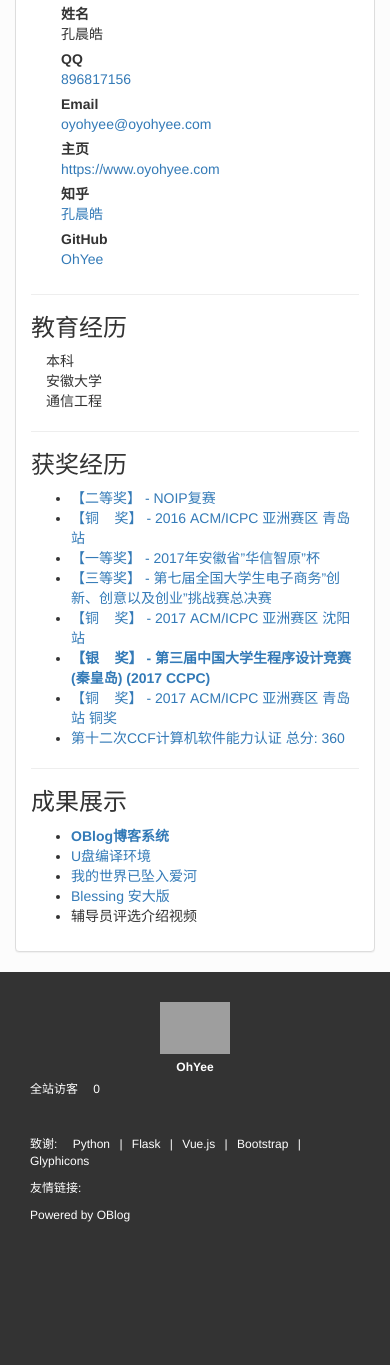
After one commit to OhYee/OBlog, a Flask app: template OBlog/templates/pages/about.html in a window 390 px wide. The commit adds this page. Shown: the part 484-1849 px from the top of the page. Run offline with Flask 2, Linux system fonts and the light colour scheme; the template is opened without the code that fills it, so the values that code supplies are empty; data comes from the database, SQL or seed files in the repository; some libraries are stand-ins or nearby versions; some web fonts are replaced; grey boxes are pictures that could not be loaded.

Commit message:
重构完成，开始测试

```diff
--- a/OBlog/blueprint/__init__.py
+++ b/OBlog/blueprint/__init__.py
@@ -13,7 +13,6 @@ from flask import session, current_app, request, abort
 
 
 @adminBP.before_request
-@pagesBP.before_request
 @pagesAdminBP.before_request
 @pagesApiBP.before_request
 @postsAdminBP.before_request
--- a/OBlog/static/css/local.css
+++ b/OBlog/static/css/local.css
@@ -517,7 +517,7 @@ kbd {
     height: 78px;
     width: 100%;
     /* background-image: -webkit-gradient(linear, left top, left bottom, color-stop(0, hsla(0, 0%, 100%, 0)), to(#f6f6f6)); */
-    background-image: radial-gradient(ellipse 70% 90% at bottom, rgba(255, 255, 255, 1) 50%, rgba(255, 255, 255, 0) 70%);
+    background-image: linear-gradient(-180deg, hsla(0, 0%, 100%, 0), #fcfcfc);
 }
 
 .unfold-field_text {
@@ -529,7 +529,8 @@ kbd {
     font-size: 0px;
     line-height: 46px;
     text-align: center;
-    background: radial-gradient(ellipse 70% 200% at top, rgba(255, 255, 255, 1) 50%, rgba(255, 255, 255, 0) 70%);
+    height: 200px;
+    background: #fcfcfc;
 }
 
 .unfold-field_text span {
--- a/OBlog/templates/admin/comments.html
+++ b/OBlog/templates/admin/comments.html
@@ -28,7 +28,9 @@
                             </label>
                         </div>
                     </td>
-                    <td><a :href="'/'+comment.url" v-text="comment.url"></td>
+                    <td>
+                        <a :href="'/'+comment.url" v-text="comment.url">
+                    </td>
                     <td v-text="comment.time"></td>
                     <td v-text="comment.ip"></td>
                     <td>
@@ -45,7 +47,7 @@
                             </label>
                         </div>
                     </td>
-                    <td v-text="comment.raw"></td>
+                    <td style="max-width:100px" class="cut" v-text="comment.raw" :title="comment.raw"></td>
                     <td>
                         <button @click="submit(idx)" class="btn btn-default" :class="'btn-'+comment.class" v-text="comment.hint" :disabled="comment.hint=='loading...'">修改</button>
                     </td>
--- a/OBlog/templates/admin/posts.html
+++ b/OBlog/templates/admin/posts.html
@@ -20,9 +20,9 @@
                 <tr v-for="(post,idx) in posts" v-if="post.exist">
                     <td v-text="post.url" class="cut" style="max-width:100px"></td>
                     <td class="cut" style="max-width:150px">
-                        <a :href="'/post/'+post.url+'/'" v-text="post.title"></a>
+                        <a :href="'/post/'+post.url+'/'" v-text="post.title" :title="post.title"></a>
                     </td>
-                    <td v-text="post.abstruct" class="cut" style="max-width:200px"></td>
+                    <td v-text="post.abstruct" class="cut" style="max-width:200px" :title="post.abstruct"></td>
                     <td v-text="post.published"></td>
                     <td>
                         <a class="btn btn-default" v-bind:href="'/admin/posts/edit/'+post.url+'/'" role="button">编辑</a>
--- a/OBlog/templates/layout/comments.html
+++ b/OBlog/templates/layout/comments.html
@@ -1,5 +1,5 @@
 <!-- 评论区 -->
-<div id="comments" class="panel panel-default">
+<div id="vue_comments" class="panel panel-default">
     <div class="panel-heading">发布评论</div>
     <div class="panel-body">
         <alert id="alert" :alert="alert" @close="close"></alert>
--- a/OBlog/templates/layout/comments.js
+++ b/OBlog/templates/layout/comments.js
@@ -1,7 +1,7 @@
 var url = "{{ comments_url }}";
 
-vue = new Vue({
-    el: '#comments',
+var vue = new Vue({
+    el: '#vue_comments',
     data: {
         comments: [],
         loading: true,
@@ -108,7 +108,7 @@ vue = new Vue({
             this.makeSort();
         }
     }
-})
+});
 
 $(document).ready(() => {
     vue.loading = true;
--- a/OBlog/templates/layout/jscss.html
+++ b/OBlog/templates/layout/jscss.html
@@ -6,7 +6,7 @@
 <link rel="stylesheet" href="//cdn.bootcss.com/bootstrap/3.3.7/css/bootstrap.min.css" integrity="sha384-BVYiiSIFeK1dGmJRAkycuHAHRg32OmUcww7on3RYdg4Va+PmSTsz/K68vbdEjh4u" crossorigin="anonymous">
 
 <!-- masonry -->
-<script src="https://cdn.bootcss.com/masonry/4.2.1/masonry.pkgd.min.js"></script>
+<!-- <script src="https://cdn.bootcss.com/masonry/4.2.1/masonry.pkgd.min.js"></script> -->
 
 <!-- lightbox -->
 <link href="https://cdn.bootcss.com/lightbox2/2.10.0/css/lightbox.min.css" rel="stylesheet">
--- /dev/null
+++ b/OBlog/templates/pages/about.html
@@ -0,0 +1,147 @@
+{% extends "layout/layout.html" %} {% block content %}
+<div class="container">
+    <div class="panel panel-default">
+        <div class="panel-body">
+            <div class="text-center">
+                <b>
+                    欢迎来到我的博客
+                </b>
+            </div>
+        </div>
+
+    </div>
+
+    <div class="panel panel-default">
+        <div class="panel-body">
+
+            <div class="row">
+                <div class="col-sm-12 col-lg-3">
+                    <img class="img-responsive" src="/static/img/logo.svg" />
+                </div>
+                <div class="col-sm-12 col-lg-9">
+                    <div class="row center">
+                        <div class="col-sm-4 bold">
+                            姓名
+                        </div>
+                        <div class="col-sm-8">
+                            孔晨皓
+                        </div>
+                    </div>
+                    <div class="row center">
+                        <div class="col-sm-4 bold">
+                            QQ
+                        </div>
+                        <div class="col-sm-8">
+                            <a target="_blank" href="http://wpa.qq.com/msgrd?v=3&uin=896817156&site=qq&menu=yes">896817156</a>
+                        </div>
+                    </div>
+                    <div class="row center">
+                        <div class="col-sm-4 bold">
+                            Email
+                        </div>
+                        <div class="col-sm-8">
+                            <a href="mailto:oyohyee@oyohyee.com">oyohyee@oyohyee.com</a>
+                        </div>
+                    </div>
+                    <div class="row center">
+                        <div class="col-sm-4 bold">
+                            主页
+                        </div>
+                        <div class="col-sm-8">
+                            <a href="https://www.oyohyee.com">https://www.oyohyee.com</a>
+                        </div>
+                    </div>
+                    <div class="row center">
+                        <div class="col-sm-4 bold">
+                            知乎
+                        </div>
+                        <div class="col-sm-8">
+                            <a href="https://www.zhihu.com/people/kong-chen-hao">孔晨皓</a>
+                        </div>
+                    </div>
+                    <div class="row center">
+                        <div class="col-sm-4 bold">
+                            GitHub
+                        </div>
+                        <div class="col-sm-8">
+                            <a href="https://github.com/OhYee">OhYee</a>
+                        </div>
+                    </div>
+                </div>
+            </div>
+
+
+            <hr>
+
+
+            <h3>教育经历</h3>
+            <div class="row center">
+                <div class="col-sm-4">
+                    本科
+                </div>
+                <div class="col-sm-4">
+                    安徽大学
+                </div>
+                <div class="col-sm-4">
+                    通信工程
+                </div>
+            </div>
+
+
+            <hr>
+
+
+            <h3>获奖经历</h3>
+            <ul>
+                <li>
+                    <a href="/static/img/noip.jpg">【二等奖】 - NOIP复赛</a>
+                </li>
+                <li>
+                    <a href="/static/img/qingdao.jpg">【铜&nbsp;&nbsp;&nbsp;&nbsp;奖】 - 2016 ACM/ICPC 亚洲赛区 青岛站</a>
+                </li>
+                <li>
+                    <a href="/static/img/2017.jpg">【一等奖】 - 2017年安徽省”华信智原”杯</a>
+                </li>
+                <li>
+                    <a href="/static/img/3u.jpg">【三等奖】 - 第七届全国大学生电子商务”创新、创意以及创业”挑战赛总决赛</a>
+                </li>
+                <li>
+                    <a href="/static/img/shenyang.png">【铜&nbsp;&nbsp;&nbsp;&nbsp;奖】 - 2017 ACM/ICPC 亚洲赛区 沈阳站</a>
+                </li>
+                <li class="bold">
+                    <a href="/static/img/qinhuangdao.png">【银&nbsp;&nbsp;&nbsp;&nbsp;奖】 - 第三届中国大学生程序设计竞赛(秦皇岛) (2017 CCPC)</a>
+                </li>
+                <li>
+                    <a href="/static/img/qingdao2.png">【铜&nbsp;&nbsp;&nbsp;&nbsp;奖】 - 2017 ACM/ICPC 亚洲赛区 青岛站 铜奖</a>
+                </li>
+                <li>
+                    <a href="/static/img/csp.png">第十二次CCF计算机软件能力认证 总分: 360</a>
+                </li>
+            </ul>
+
+
+            <hr>
+
+            <h3>成果展示</h3>
+            <ul>
+                <li class="bold">
+                    <a href="/">OBlog博客系统</a>
+                </li>
+                <li>
+                    <a href="/projects/portable">U盘编译环境</a>
+                </li>
+                <li>
+                    <a href="http://www.bilibili.com/video/av3197097/" target="_blank" rel="external">我的世界已坠入爱河</a>
+                </li>
+                <li>
+                    <a href="http://www.bilibili.com/video/av9039463/" target="_blank" rel="external">Blessing 安大版</a>
+                </li>
+                <li>辅导员评选介绍视频 </li>
+            </ul>
+
+
+        </div>
+
+    </div>
+</div>
+{% endblock %}
--- a/OBlog/templates/pages/index.html
+++ b/OBlog/templates/pages/index.html
@@ -62,7 +62,7 @@ import vue_post,jinjia_post %}
 
 
 
-    vue = new Vue({
+    var vue = new Vue({
         el: '#app',
         data: {
             tags: [],
--- a/OBlog/templates/pages/post.html
+++ b/OBlog/templates/pages/post.html
@@ -120,4 +120,4 @@
 </div>
 
 {% endblock %} {% block script %} {% with comments_url = 'post/'+post.url %} {% from 'macro/script.macro' import script with
-context %}{{ script('layout/comments.js') }} {% endwith %}{% endblock %};
+context %}{{ script('layout/comments.js') }} {% endwith %} {{ super() }}{% endblock %};
--- a/OBlog/views.py
+++ b/OBlog/views.py
@@ -34,6 +34,27 @@ def tags(page=1):
     return render_template("pages/tags.html", thisPage='tags', tags=getTags())
 
 
+@app.route('/sitemap.xml')
+def sitemapxml():
+    xml = '<?xml version="1.0"?><urlset xmlns="http://www.sitemaps.org/schemas/sitemap/0.9">'
+    from .blueprint.posts.main import getPublishedPostsUrl
+    posts = getPublishedPostsUrl()
+    for post in posts:
+        xml += '<url><loc>%s</loc></url>' % (
+            'http://www.oyohyee.com/' + post['url'])
+    xml += '</urlset>'
+    return xml
+
+
+@app.route('/sitemap.txt')
+def sitemaptxt():
+    xml = ""
+    from .blueprint.posts.main import getPublishedPostsUrl
+    posts = getPublishedPostsUrl()
+    for post in posts:
+        xml += 'http://www.oyohyee.com/' + post['url'] + '\n'
+    return xml
+
 @app.errorhandler(404)
 def page_not_found(e=None):
     current_app.logger.warning('404 path=%s' % request.path)
--- a/t.py
+++ b/t.py
@@ -14,6 +14,6 @@ def query_db(sqlstr, one=False):
     print(res)
     return res
 
-f = open('./posts.json', 'w')
-f.write(json.dumps(query_db("select * from posts;")))
+f = open('./friends.json', 'w')
+f.write(json.dumps(query_db("select * from friends;")))
 f.close()
```
Also changed, not shown: OBlog/blueprint/posts/main.py (+6 -1 lines), OBlog/templates/pages/comments.html (added, +11 -0 lines), OBlog/templates/pages/tag.html (+57 -2 lines), OBlog/templates/pages/tags.html (+44 -0 lines), 1 other file.
